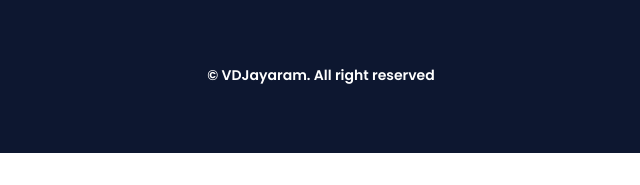
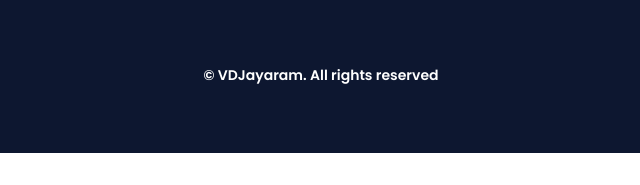
Before and after one commit to jayaramcodes/jayaram-portfolio, a plain HTML site: page index.html in a window 1280 px wide. Shown: the part 3070-3255 px from the top of the page, 319-959 px from the left. Drawn offline with nearby package versions, Linux system fonts and the light colour scheme.

Commit message:
fourth commit

```diff
--- a/index.html
+++ b/index.html
@@ -204,7 +204,7 @@
                     <!-- <i class='bx bxl-instagram' ></i></a> -->
                 <!-- <a href="#" class="footer__icon"><i class='bx bxl-twitter' ></i></a> -->
             </div>
-            <p class="footer__copy">&#169; VDJayaram. All right reserved</p>
+            <p class="footer__copy">&#169; VDJayaram. All rights reserved</p>
         </footer>
 
 
```
